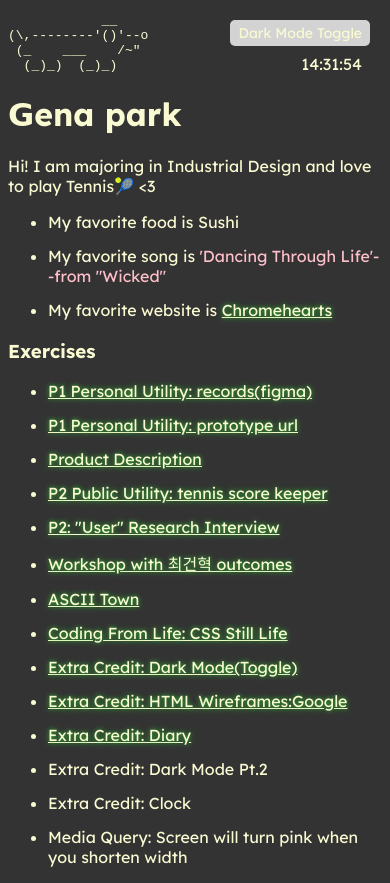
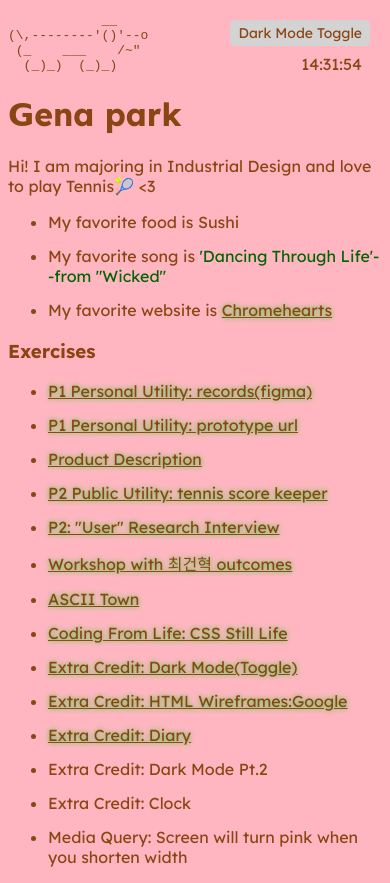
Before and after one commit to cbagtw/UIDesign1, a plain HTML site: page index.html in a window 390 px wide. Both pictures are taken after a click on the element "Dark Mode Toggle". Drawn offline with Linux system fonts and the light colour scheme.

Commit message:
updated media query to also work in dark mode

```diff
--- a/style.css
+++ b/style.css
@@ -72,3 +72,28 @@ a:hover {
 body.dark a:hover {
 	color: hotpink;
 }
+/* 다크 모드와 미디어 쿼리 스타일을 함께 적용 */
+@media only screen and (max-width: 812px) {
+    body.dark {
+        background: lightpink; /* 필요한 색상으로 변경 */
+        color: saddlebrown;
+    }
+
+    body.dark .dropcap {
+        color: saddlebrown;
+        font-family: cursive;
+    }
+
+    body.dark .wicked {
+        color: darkgreen;
+    }
+
+    body.dark h3 + ul li a,
+    body.dark a[href="https://www.chromehearts.com"] {
+        color: saddlebrown;
+    }
+
+    body.dark a:hover {
+        color: hotpink;
+    }
+}
```
